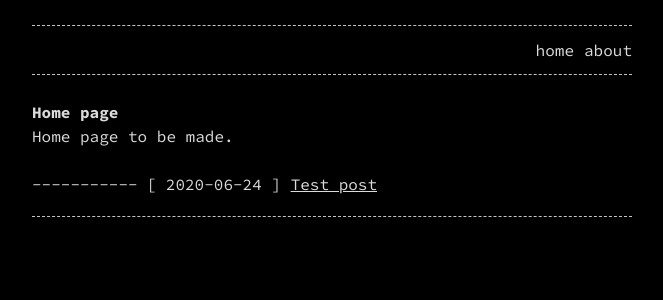
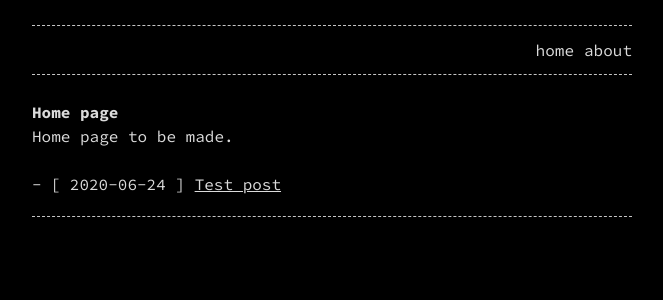
Before and after one commit to uerceg/uerceg.github.io, a Jekyll site: the page built from index.md, in a window 1280 px wide. Shown: the top 300 px of the page, without its empty margins (308-971 px from the left). Built offline with Jekyll 4.4.1, drawn with Linux system fonts in a browser that asks for light colours.

Commit message:
leave li:before to - for now

```diff
--- a/_sass/base.scss
+++ b/_sass/base.scss
@@ -49,7 +49,7 @@ footer { margin-bottom: 20px; }
  */
 :not(.menu) > ul { list-style: none;  padding-left: 0; }
 :not(.menu) > ul { list-style-type: none; }
-:not(.menu) > ul > li:before { content: "-----------";  margin-right: 9px; }
+:not(.menu) > ul > li:before { content: "-";  margin-right: 9px; }
 
 /**
  * Header/Navigation
```
